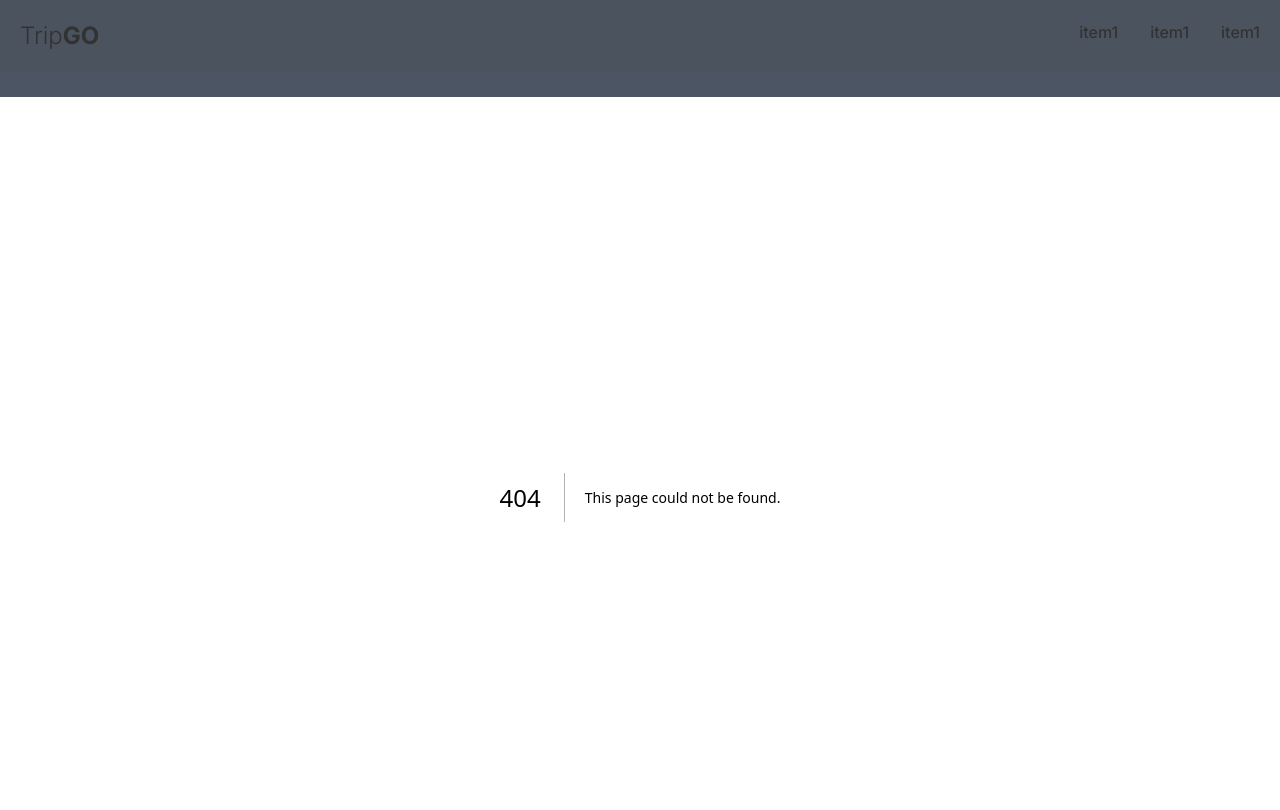
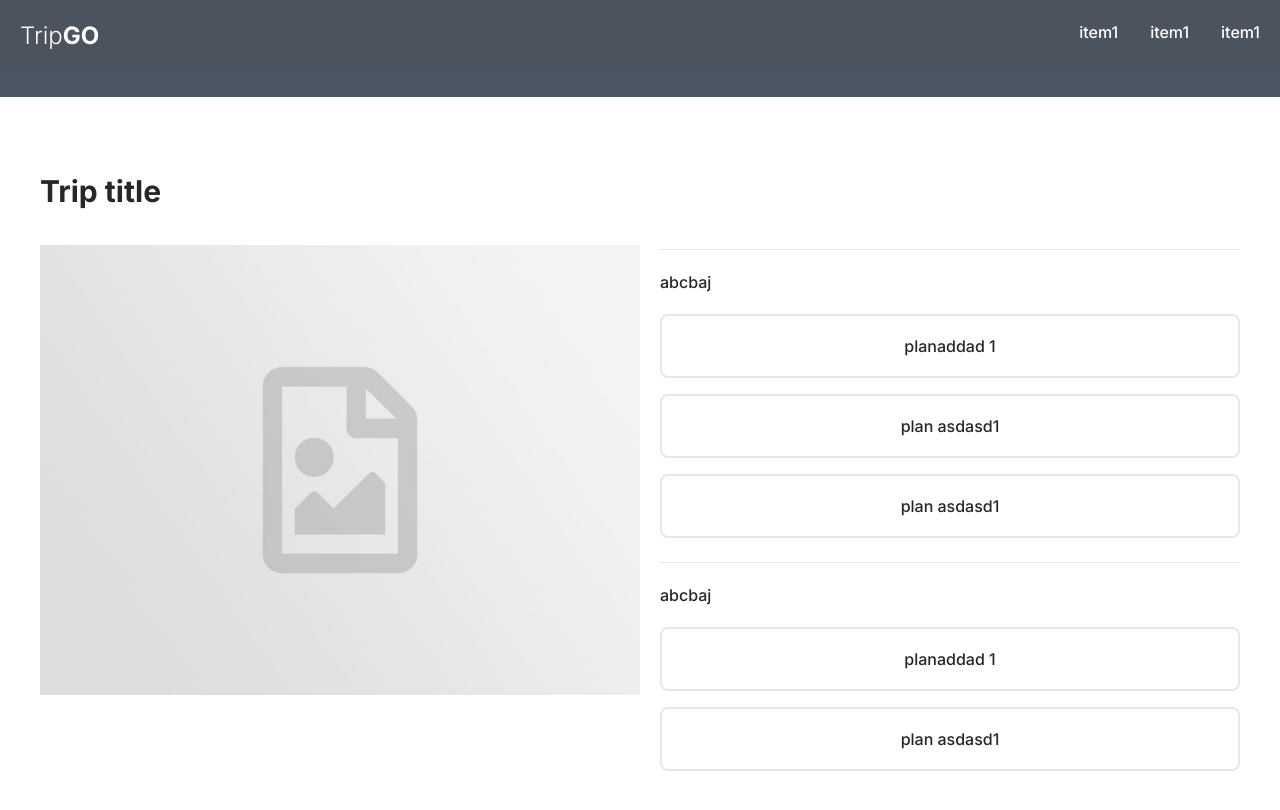
Before and after one commit to aaronfernande70/trip-go1, a Next.js app: page /trips/trip in a window 1280 px wide. Before the commit this address had no page. Shown: the top 810 px of the page. Built offline with nearby package versions, Linux system fonts and the light colour scheme.

Commit message:
page/pdp

```diff
--- a/package.json
+++ b/package.json
@@ -18,6 +18,7 @@
     "postcss": "8.4.25",
     "react": "18.2.0",
     "react-dom": "18.2.0",
+    "swiper": "^10.2.0",
     "tailwindcss": "3.3.2"
   },
   "devDependencies": {
--- a/src/app/globals.css
+++ b/src/app/globals.css
@@ -18,11 +18,7 @@
 
 body {
   font-weight: 500;
-  color: rgb(var(--foreground-rgb));
-  background: linear-gradient(
-      to bottom,
-      transparent,
-      rgb(var(--background-end-rgb))
-    )
+  color: rgb(39, 39, 39);
+  background: white
     rgb(var(--background-start-rgb));
 }
--- a/src/app/page.js
+++ b/src/app/page.js
@@ -1,16 +1,17 @@
 
 import Image from "next/image";
+import Link from "next/link";
 
 export default function Home() {
   return (
     <main className="flex min-h-screen bg-gray-300 flex-col items-center justify-between p-24">
       <section>
-        <div>
+        <Link href="/trips">
           <span className="w-1/3 m-auto  text-black text-6xl font-bold  transition-opacity duration-1000 ease-in opacity-100 ">
             <span className="text-6xl font-extralight transition ease-in duration-1000 delay-1000">Trip</span>
             <span className="text-6xl font-bold">GO</span>
           </span>
-        </div>
+        </Link>
       </section>
     </main>
   );
--- a/src/app/trips/page.js
+++ b/src/app/trips/page.js
@@ -61,17 +61,10 @@ export default function Home() {
             category: ["adventure", "city"],
             description: "The beautiful Hvalfjörður, with its winding roads and pristine hiking paths, is being rediscovered by travelers and developers alike."
         },
-        {
-            name : "mountain 3" ,
-            location: "abc",
-            thumbnail: "https://www.google.com/url?sa=i&url=https%3A%2F%2Fwww.pngwing.com%2Fen%2Fsearch%3Fq%3Dmountains&psig=AOvVaw2U8fs34ScvMVRG8nz8K-yL&ust=1691506326827000&source=images&cd=vfe&opi=89978449&ved=0CBEQjRxqFwoTCLD9y6TmyoADFQAAAAAdAAAAABAE",
-            category: ["adventure", "waterfalls"],
-            description: "The beautiful Hvalfjörður, with its winding roads and pristine hiking paths, is being rediscovered by travelers and developers alike."
-        },
-
     ]
   return (
     <main className="bg-white text-black ">
+
             <div className='pt-5'>
                 <Title primitive={"h1"} className="text-4xl px-6 font-semibold">Trips</Title>
                 <div className='border-b-2 border-b-gray-200 px-12 md:px-24'>
@@ -83,12 +76,12 @@ export default function Home() {
                     return(
                         <>
                             <Tile name={trip.name} imageSrc={trip.thumbnail} imageAlt={trip.name} description={trip.description} category={trip.category}/>
-                    <Tile name={trip.name} imageSrc={trip.thumbnail} imageAlt={trip.name} description={trip.description} category={trip.category}/>
                         </>
                     )
                 })}
 
             </div>
+
     </main>
   );
 }
--- /dev/null
+++ b/src/app/trips/trip/page.js
@@ -0,0 +1,65 @@
+"use client"
+import Image from "next/image";
+import Tab from "../../../components/common/Tab"
+
+//swiper
+import { Navigation, Pagination, Scrollbar, A11y } from 'swiper/modules';
+import {Swiper, SwiperSlide} from "swiper/react";
+import 'swiper/css';
+
+import placeholder from "../../../resources/images/placeholder.jpg";
+import Title from "../../../Typography/Title";
+
+export default function page() {
+  return (
+    <main className="bg-white ">
+       <div className="px-5 sm:p-10 sm:min-w-full sm:flex gap-5">
+        <div className="left sm:w-1/2">
+          <Title className="text-3xl font-bold py-9" primitive="h1">Trip title</Title>
+          <Swiper
+            modules={[Navigation, Pagination, Scrollbar, A11y]}
+            className="w-[]"
+            Navigation
+            Scrollbar>
+            <SwiperSlide>
+              <Image className="w-[370px] sm:w-[700px]" src={placeholder} width={500} alt="" />
+            </SwiperSlide>
+            <SwiperSlide>
+              <Image className="w-[370px] sm:w-[700px]" src={placeholder} width={500} alt="" />
+            </SwiperSlide>
+            <SwiperSlide>
+              <Image className="w-[370px] sm:w-[700px]" src={placeholder} width={500} alt="" />
+            </SwiperSlide>
+            <SwiperSlide>
+              <Image className="w-[370px] md:w-[700px]" src={placeholder} width={500} alt="" />
+            </SwiperSlide>
+
+          </Swiper>
+        </div>
+        <div className="right sm:w-1/2">
+            <div className="h-28 p-5">
+
+            </div>
+            <div className="border-t mb-6">
+              <div className="py-5">abcbaj</div>
+              <div className="flex gap-4 flex-col  ">
+                <Tab>planaddad 1</Tab>
+                <Tab>plan asdasd1</Tab>
+                <Tab>plan asdasd1</Tab>
+              </div>
+            </div>
+            <div className="border-t mb-6">
+              <div className="py-5">abcbaj</div>
+              <div className="flex gap-4 flex-col  ">
+                <Tab>planaddad 1</Tab>
+                <Tab>plan asdasd1</Tab>
+              </div>
+            </div>
+
+
+        </div>
+       </div>
+
+    </main>
+  )
+}
--- a/src/components/common/Header/index.js
+++ b/src/components/common/Header/index.js
@@ -6,14 +6,14 @@ export const Header = () => {
   return (
     <>
       <section className="">
-        <div className="Header opacity-80 z-50 sticky bg-gray-800 flex gap-4 justify-between p-5">
+        <div className="Header opacity-80 z-50 sticky bg-gray-800 text-white flex gap-4 justify-between p-5">
             <Link href="/" id="pageLogo">
               <span className="text-2xl font-light">Trip</span>
               <span className="text-2xl font-bold">GO</span>
             </Link>
             <Navbar/>
         </div>
-        <div className="flex justify-center py-1 border-t bg-gray-600 border-t-gray-600 text-xs">
+        <div className="flex justify-center py-1 border-t bg-gray-600 border-t-gray-600 text-white text-xs">
             <marquee>promotions   promotions  promotions  promotions  promotions  promotions  promotions </marquee>
         </div>
 
--- /dev/null
+++ b/src/components/common/Tab/index.js
@@ -0,0 +1,8 @@
+import React from 'react'
+import { Children } from 'react'
+
+export default function Tab({children}) {
+  return (
+    <div className='border-2 hover:border-4 h-16 flex items-center text-center justify-center rounded-lg py-5 w-full min-h-full '>{children}</div>
+  )
+}
--- a/src/components/trips/Tile/index.js
+++ b/src/components/trips/Tile/index.js
@@ -1,15 +1,21 @@
 import Image from "next/image";
 import React from "react";
 import Title from "../../../Typography/Title";
-import Chip from '../../common/Chip';
-
+import Chip from "../../common/Chip";
 
 import placeholder from "../../../resources/images/placeholder.jpg";
+import Link from "next/link";
 
-export default function Tile({ imageSrc, imageAlt, name, description, category }) {
+export default function Tile({
+  imageSrc,
+  imageAlt,
+  name,
+  description,
+  category,
+}) {
   return (
-    <>
-      <div className="flex flex-col w-40 md:w-72 justify-around gap-5 py-4 border items-center bg-white shadow-sm p-3  rounded-md">
+    <div className="flex flex-col w-48 md:w-72 justify-around gap-5 py-4 border items-center bg-white shadow-sm p-3  rounded-md">
+      <Link href="/trips/trip">
         <Image
           className="rounded-md mt-3"
           quality={90}
@@ -18,19 +24,27 @@ export default function Tile({ imageSrc, imageAlt, name, description, category }
           height={200}
           width={250}
         />
-        <div className="flex flex-col gap-2 px-4">
-          <div className="tile-top-bar my-2">
-            <div className="chips-container flex gap-2">
-              {category.map((category) => {
-                  return(<Chip key={category}>{category}</Chip>)
-                })
-              }
-            </div>
+      </Link>
+      <div className="flex flex-col gap-2 px-4">
+        <div className="tile-top-bar my-2">
+          <div className="chips-container flex gap-2">
+            {category.map((category) => {
+              return <Chip key={category}>{category}</Chip>;
+            })}
           </div>
-          <Title primitive={"h2"} className="text-base text-nowrap  font-semibold">{name}</Title>
-          <p className="font-normal text-xs text-ellipsis h-16 overflow-y-hidden">{description}</p>
         </div>
+        <Link href="/trips/trip">
+          <Title
+            primitive={"h2"}
+            className="text-base text-nowrap  font-semibold"
+          >
+            {name}
+          </Title>
+          <p className="font-normal text-xs text-ellipsis h-16 overflow-y-hidden">
+            {description}
+          </p>
+        </Link>
       </div>
-    </>
+    </div>
   );
 }
```
Also changed, not shown: 1 other file (tests, documents, lock files or other folders). Lines whose indentation alone changed are shown as unchanged.
